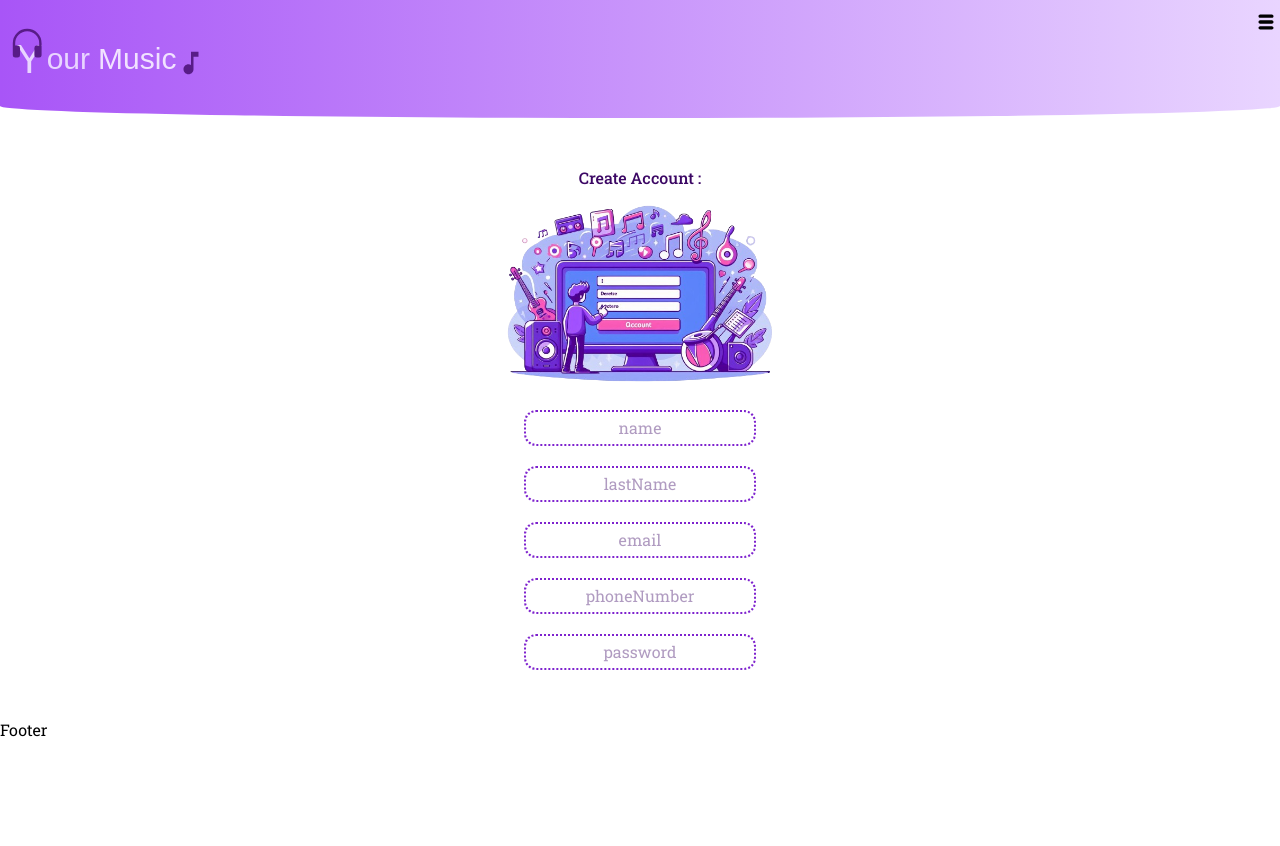
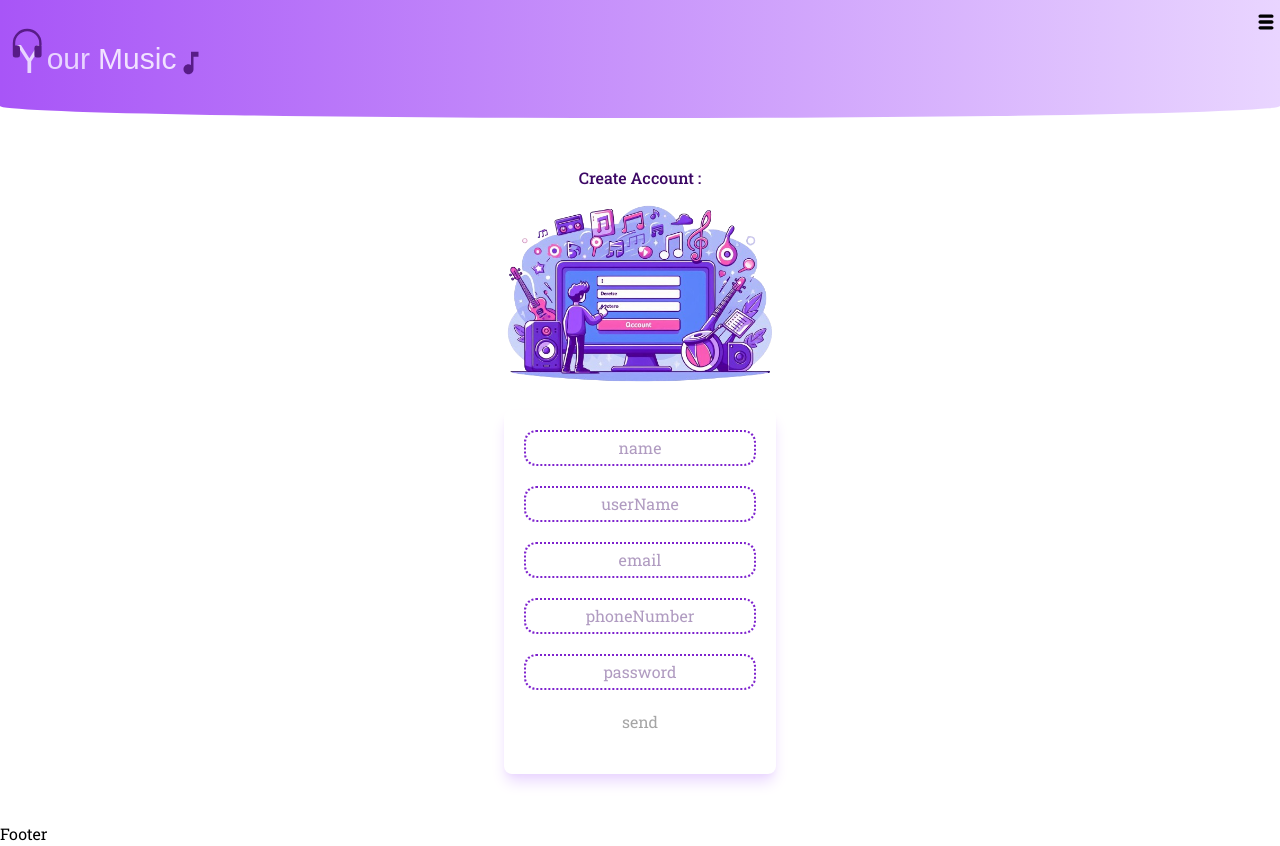
Before and after one commit to mahdikhalili1998/Your-Music-old-version, a Next.js app: page /sign-up in a window 1280 px wide. Shown: the top 846 px of the page. Before the commit the page ends 800 px from the top, so only its background shows below. Built offline with nearby package versions, Linux system fonts and the light colour scheme; a web font is replaced by a local one.

Commit message:
regex add to sign up form

```diff
--- a/src/components/module/SignUpInput.tsx
+++ b/src/components/module/SignUpInput.tsx
@@ -2,28 +2,67 @@
 
 import { IUserInfo } from "@/types/types";
 import { useState } from "react";
+import { Flip, toast, ToastContainer } from "react-toastify";
+import "react-toastify/dist/ReactToastify.css";
+import "react-toastify/dist/ReactToastify.min.css";
 
 function SignUpInput() {
   const [userInfo, setUserInfo] = useState<IUserInfo>({
     name: "",
-    lastName: "",
+    userName: "",
     email: "",
     phoneNumber: "",
     password: "",
   });
-  const changeHandler = () => {};
+  const { name, userName, email, password, phoneNumber } = userInfo;
+
+  const regexInfo = {
+    name: /^[A-Za-z\u0600-\u06FF]{4,}$/,
+    userName: /^[A-Za-z\u0600-\u06FF][A-Za-z\u0600-\u06FF0-9_]{3,19}$/,
+    email: /^[a-zA-Z0-9._%+-]+@[a-zA-Z0-9.-]+\.[a-zA-Z]{2,}$/,
+    password: /^1234$/,
+    //   /^(?=.*[a-z])(?=.*[A-Z])(?=.*\d)(?=.*[@$!%*?&])[A-Za-z\d@$!%*?&]{8,}$/,
+  };
+
+  const sendHandler = () => {
+    if (
+      !regexInfo.name.test(name) ||
+      !regexInfo.email.test(email) ||
+      !regexInfo.userName.test(userName) ||
+      !regexInfo.password.test(password)
+    ) {
+      toast.error("Enter  correct info", {
+        position: "top-center",
+        transition: Flip,
+      });
+      return;
+    }
+  };
+
+  const changeHandler = (e: any) => {
+    const { name, value } = e.target;
+    setUserInfo({ ...userInfo, [name]: value });
+  };
   return (
-    <div className="flex flex-col items-center justify-center gap-5">
+    <div className="flex flex-col items-center justify-center gap-5 rounded-lg p-5 shadow-lg shadow-p-200">
       {(Object.keys(userInfo) as (keyof IUserInfo)[]).map((key) => (
         <input
           key={key}
-          className="rounded-xl border-2 border-dotted border-p-700 px-2 py-1 text-center placeholder:text-center placeholder:text-p-950 placeholder:opacity-40 focus:outline-none"
-          value={userInfo[key]}
-          name="key"
+          className={`rounded-xl border-2 border-dotted px-2 py-1 text-center text-p-950 placeholder:text-center placeholder:text-p-950 placeholder:opacity-40 focus:outline-none ${(key === "email" && regexInfo.email.test(userInfo[key as keyof IUserInfo])) || (key === "name" && regexInfo.name.test(userInfo[key as keyof IUserInfo])) || (key === "userName" && regexInfo.userName.test(userInfo[key as keyof IUserInfo])) || (key === "password" && regexInfo.password.test(userInfo[key as keyof IUserInfo])) ? "border-green-500" : "border-p-700"} `}
+          value={userInfo[key as keyof IUserInfo]}
+          name={key}
           placeholder={key}
-          onChange={(e) => changeHandler()}
+          onChange={(e) => changeHandler(e)}
         />
       ))}
+      <button
+        onClick={(e) => sendHandler()}
+        className="disabled:cursor-not-allowed disabled:opacity-35"
+        disabled={!name || !userName || !email || !password}
+      >
+        send
+      </button>
+      <ToastContainer />
     </div>
   );
 }
--- a/src/types/types.ts
+++ b/src/types/types.ts
@@ -1,6 +1,6 @@
 export interface IUserInfo {
   name: string;
-  lastName: string;
+  userName: string;
   email: string;
   phoneNumber: string;
   password: string;
```
